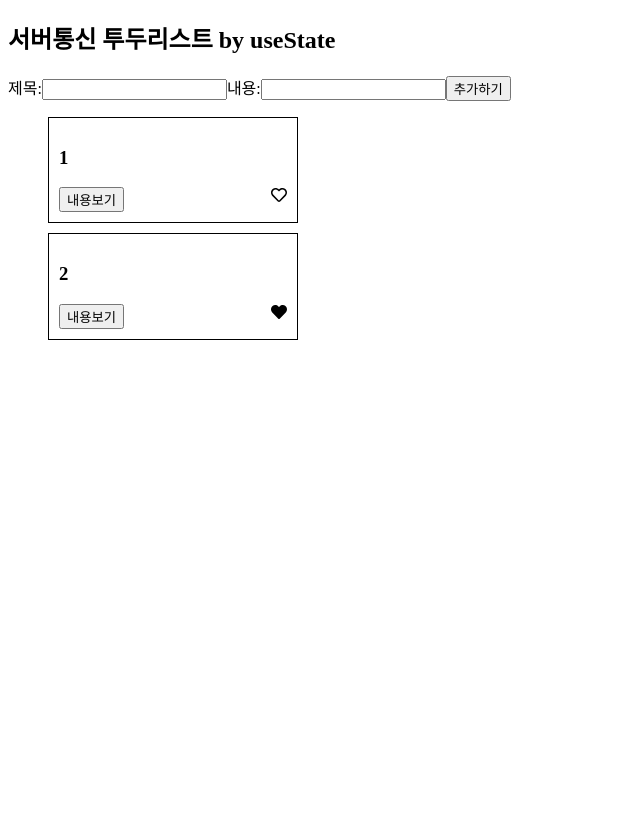
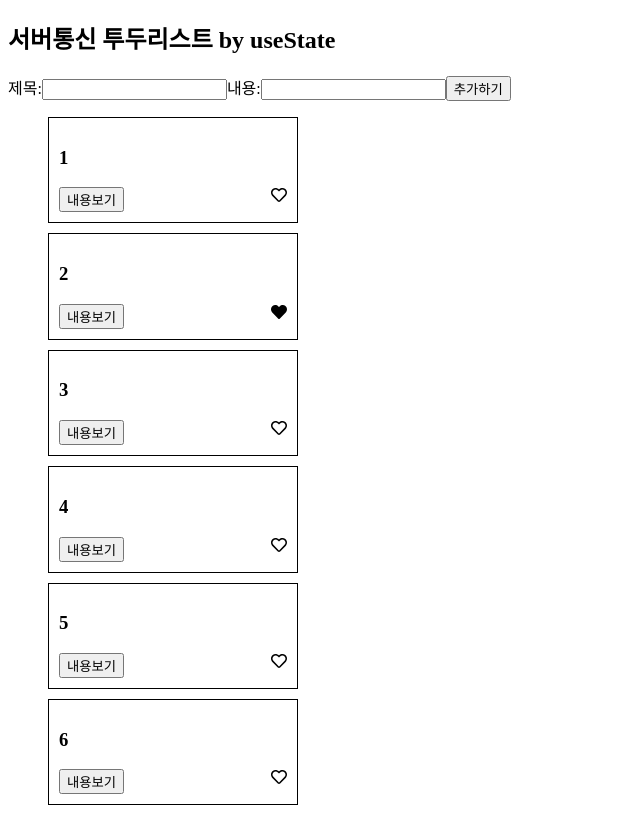
Before and after one commit to rjc1704/st-12th-lecture, a React (Vite) app: page / in a window 1280 px wide. Shown: the whole page, without its empty margins (0-640 px from the left). Before the commit the page ends 800 px from the top, so only its background shows below. Built offline with nearby package versions, Linux system fonts and the light colour scheme; data requests are answered from the project's data file.

Commit message:
optimistic update 적용

```diff
--- a/db.json
+++ b/db.json
@@ -15,6 +15,38 @@
       "isCompleted": false,
       "liked": true,
       "createdAt": 1718587550672
+    },
+    {
+      "id": "1718594820497",
+      "title": "3",
+      "contents": "3",
+      "isCompleted": false,
+      "liked": false,
+      "createdAt": 1718594820497
+    },
+    {
+      "id": "1718594852165",
+      "title": "4",
+      "contents": "4",
+      "isCompleted": false,
+      "liked": false,
+      "createdAt": 1718594852165
+    },
+    {
+      "id": "1718594867132",
+      "title": "5",
+      "contents": "5",
+      "isCompleted": false,
+      "liked": false,
+      "createdAt": 1718594867132
+    },
+    {
+      "id": "1718594884298",
+      "title": "6",
+      "contents": "6",
+      "isCompleted": false,
+      "liked": false,
+      "createdAt": 1718594884298
     }
   ]
 }
--- a/src/components/TodoList.jsx
+++ b/src/components/TodoList.jsx
@@ -24,11 +24,26 @@ export default function TodoList() {
   const { mutate: handleLike } = useMutation({
     mutationFn: ({ id, currentLiked }) =>
       todoApi.patch(`/todos/${id}`, { liked: !currentLiked }),
-    onSuccess: () => {
+    // onSuccess: () => {
+    //   queryClient.invalidateQueries(["todos"]);
+    // },
+    onMutate: async ({ id, currentLiked }) => {
+      await queryClient.cancelQueries({ queryKey: ["todos"] });
+
+      const previousTodos = queryClient.getQueryData(["todos"]);
+      queryClient.setQueryData(["todos"], (oldTodos) =>
+        oldTodos.map((todo) =>
+          todo.id === id ? { ...todo, liked: !currentLiked } : todo,
+        ),
+      );
+
+      return { previousTodos };
+    },
+    onError: (err, _, context) => {
+      queryClient.setQueryData(["todos"], context.previousTodos);
+    },
+    onSettled: () => {
       queryClient.invalidateQueries(["todos"]);
-    },
-    onError: (err) => {
-      console.error(err);
     },
   });
 
```
